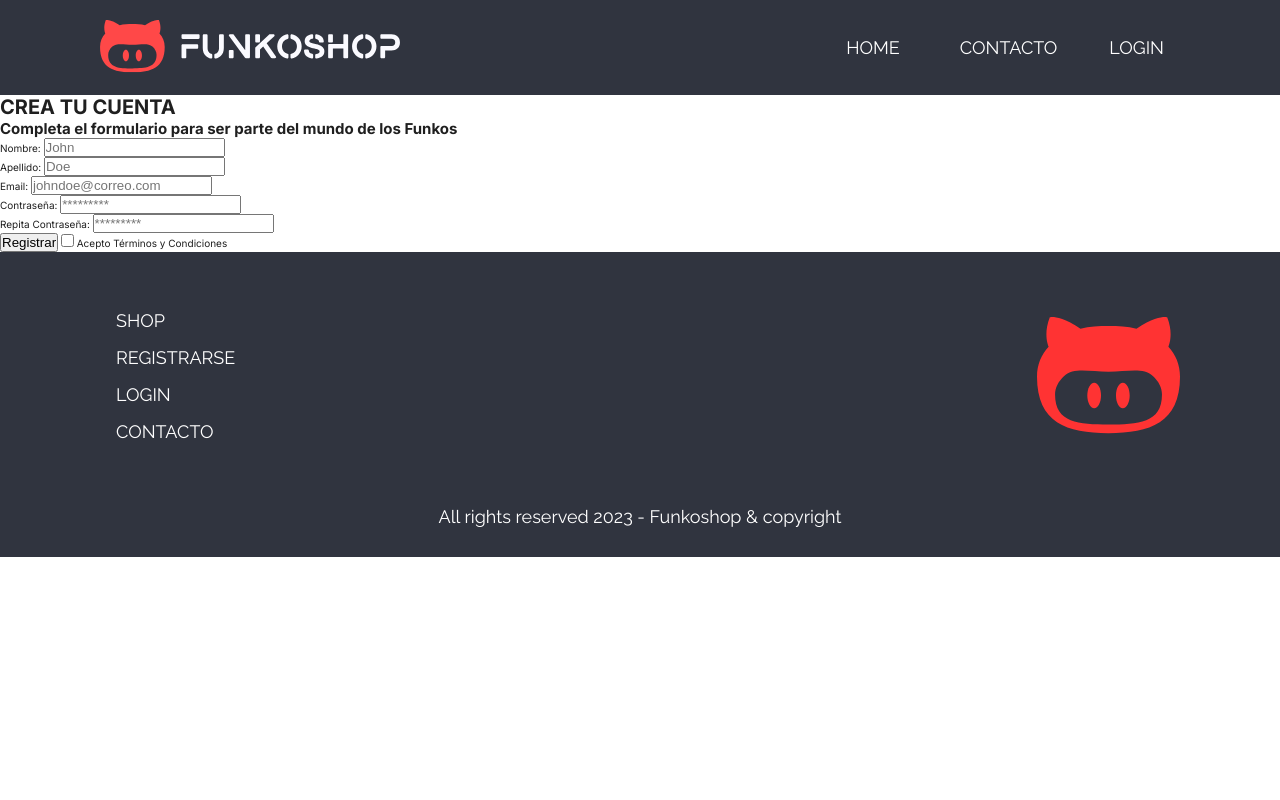
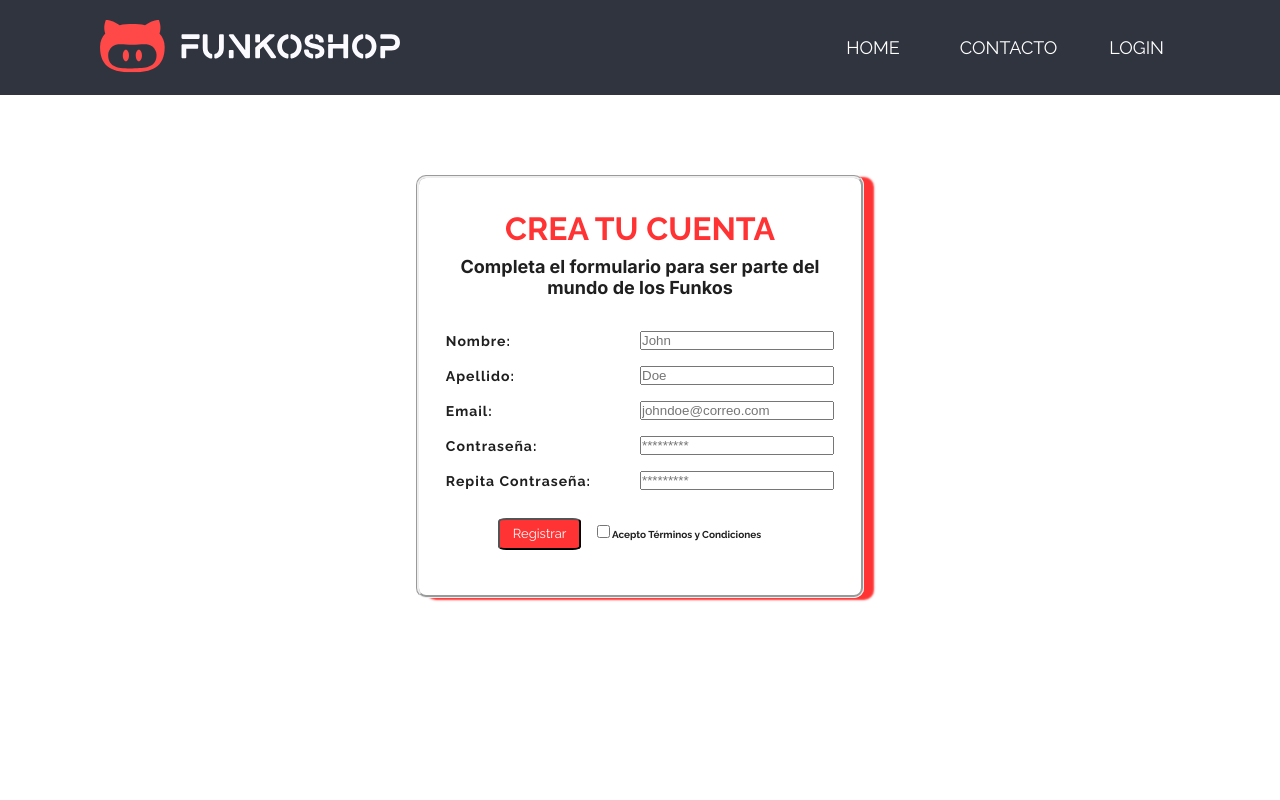
Before and after one commit to JuanLechares/funko-web, a plain HTML site: page register.html in a window 1280 px wide. Shown: the top 800 px of the page. Drawn offline with Linux system fonts and the light colour scheme; some icons are missing.

Commit message:
estilos de register de developjoskita

```diff
--- a/css/index.css
+++ b/css/index.css
@@ -922,6 +922,82 @@ border-radius:  var(--spacing-8);
     padding: 1rem 4rem 2.5rem ;
 }
 
+/* register */
+
+.register{
+
+    display: block;
+    margin: 0 auto;
+    width:35%;
+    margin-top: 8em;
+     margin-bottom: 20%;
+     padding:0;
+    border-style: groove;
+     border-radius:1em ;
+     box-shadow:1em 0.2em 0.2em   var(--primary-solid);
+ }
+
+ .register__form{
+     margin: 2%;
+     margin-top: 1.5em;
+     padding: 1em;
+
+ }
+ .register_title{
+     font-family: var(--alternative-font);
+     font-size:xx-large;
+     text-align: center;
+     margin-top: 1em;
+     color: var(--primary-solid);
+ }
+ .register_subtitle{
+     font-family: var(--dark-solid);
+     font-size: var(--font-medium);
+     font-weight: 700;
+     text-align:center;
+     margin: 0.5em;
+
+ }
+ .register__form__name, .register__form__lastname, .register__form__email, .register__form__password,
+ .register__form__repeatpassword, .register__form__password
+ {
+     display: grid;
+     grid-template-columns: repeat(2, 1fr);
+     align-items: center;
+     padding: var(--spacing-8);
+     font-family: var(--alternative-font);
+     font-size: var(--font-xsmall);
+     font-weight: bold;
+     letter-spacing: .1rem;
+     border-radius: 15%;
+ }
+ .register__form__button{
+     margin-left: 1em;
+     padding-inline-start: 5em;
+     font-family: var(--alternative-font);
+     font-size:x-small;
+     font-weight: 700;
+
+ }
+ .btn_register{
+    margin-top :1.5em;
+    margin-bottom: 2em;
+    margin-right: 1em;
+     background-color:var(--primary-solid);
+     padding:0.5em 1em;
+     border-radius: 10%;
+     font-family: var(--alternative-font);
+     color:var(--light-font-solid);
+    font-size: small;
+    cursor:pointer;
+    }
+  .btn_register:hover
+     {
+      background-color: var(--dark-bg-solid);
+         transition:background 0.3s ease-in-out;
+    }
+
+
 /*LOGIN LOGIN LOGIN LOGIN*/
 
 .form {
```
